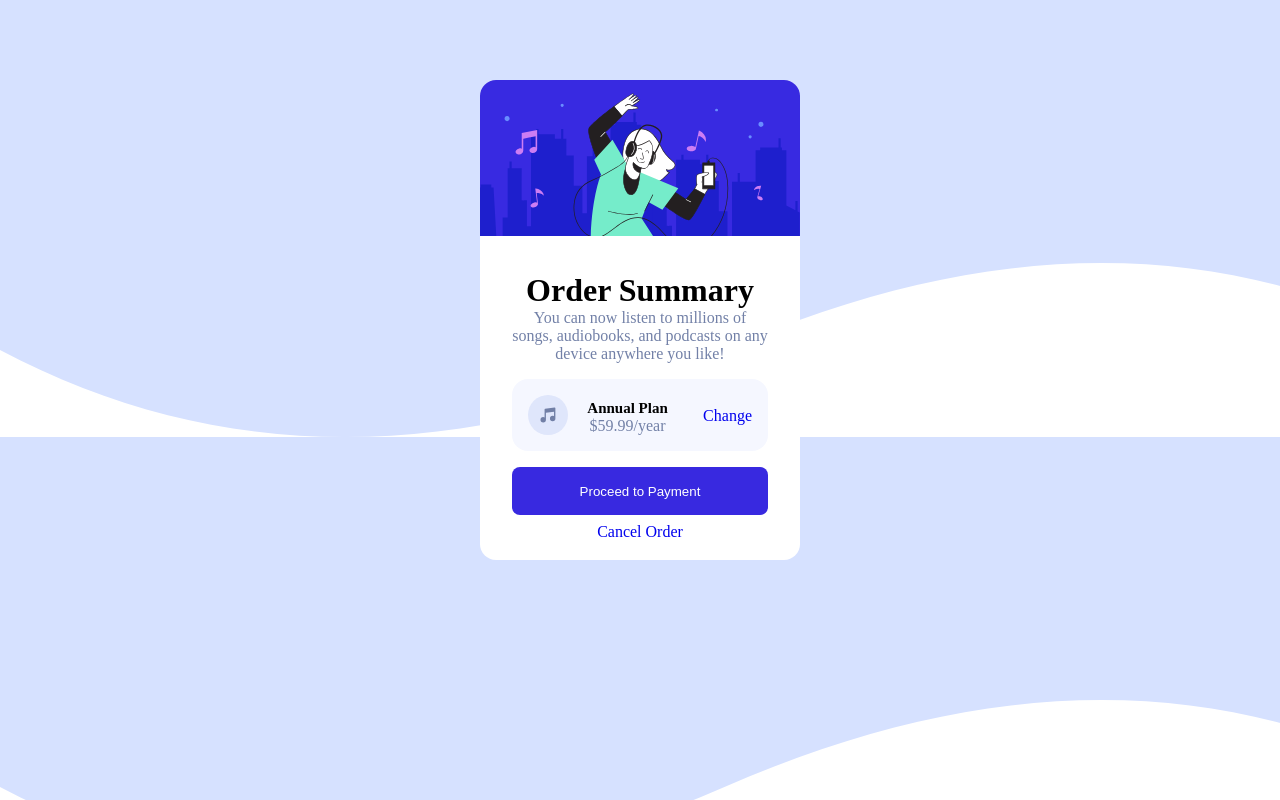
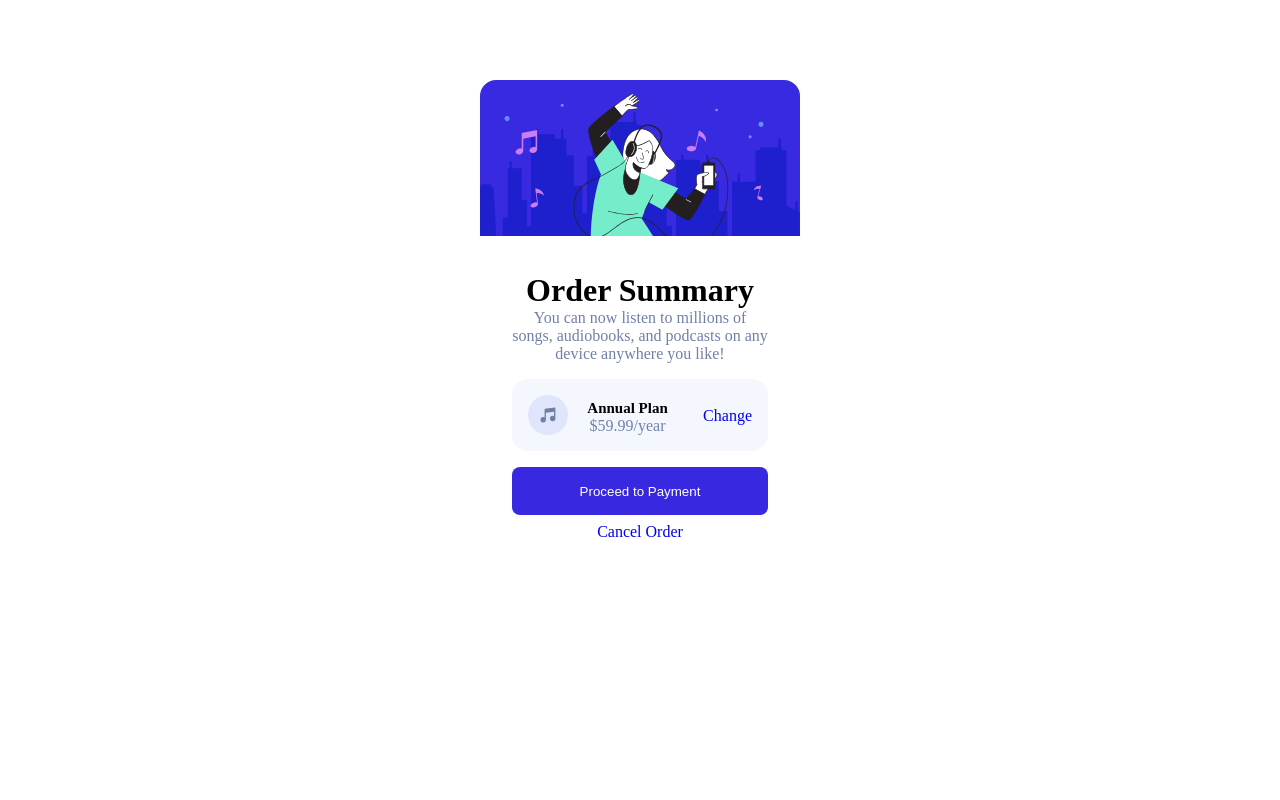
Before and after one commit to meliodas-png/Order-Summary-Component, a plain HTML site: page index.html in a window 1280 px wide. Drawn offline with Linux system fonts and the light colour scheme.

Commit message:
removed background image

```diff
--- a/styles.css
+++ b/styles.css
@@ -6,7 +6,6 @@
 body {
     display: flex;
     justify-content: center;
-    background-image: url(images/pattern-background-desktop.svg);
 }
 
 main {
```
